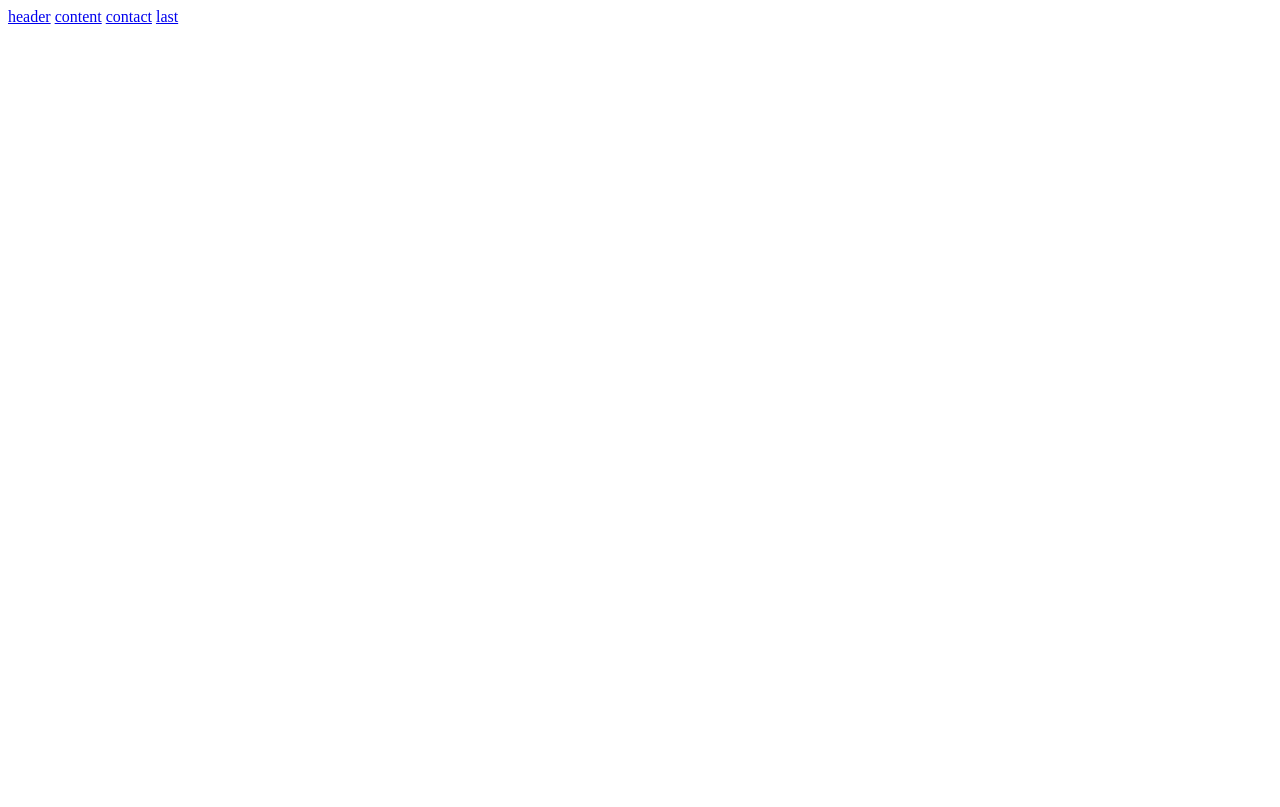
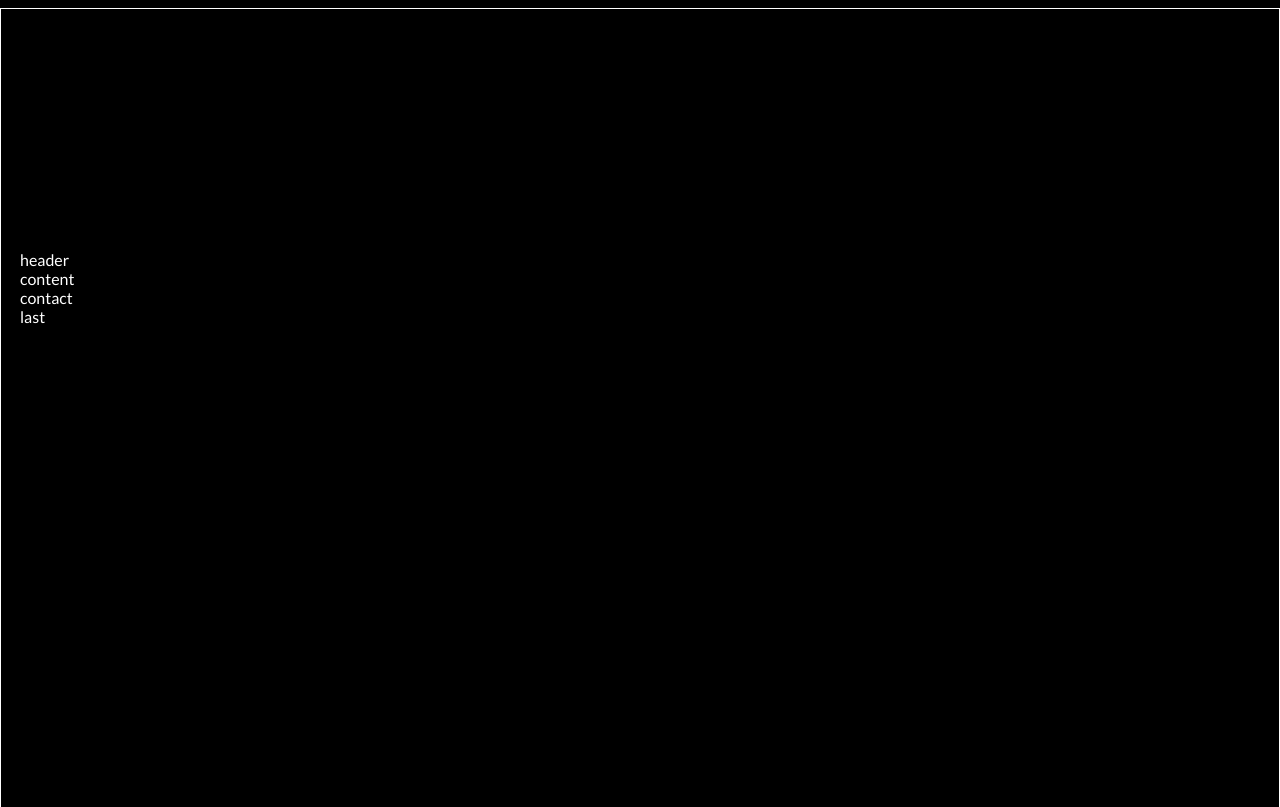
Before and after one commit to bavilari93/side-menu, a plain HTML site: page index.html in a window 1280 px wide. Shown: the top 807 px of the page. Drawn offline with nearby package versions, Linux system fonts and the light colour scheme.

Commit message:
hight light

```diff
--- a/index.html
+++ b/index.html
@@ -1,22 +1,26 @@
 <!DOCTYPE html>
 <html lang="en">
 <head>
-	<meta charset="UTF-8">
+	<meta name="viewport" content="width=device-width,initial-scale=1.0">
 	<title>side menu</title>
+	<link href="https://fonts.googleapis.com/css?family=Lato" rel="stylesheet">
+	<link rel="stylesheet" href="style.css">
+	<script src="https://code.jquery.com/jquery-3.2.1.min.js" integrity="sha256-hwg4gsxgFZhOsEEamdOYGBf13FyQuiTwlAQgxVSNgt4=" crossorigin="anonymous"></script>
+	<script src="main.js"type="text/javascript"></script>
 </head>
 <body>
 	<div class="container">
-		<div class="nav">
+		<nav id="nav">
 			<a href="#header">header</a>
 			<a href="#content">content</a>
 			<a href="#contact">contact</a>
 			<a href="#last">last</a>
-		</div>
-		<div id="header" class="cool"></div>
-		<div id="content" class="cool"></div>
-		<div id="contact" class="cool"></div>
-		<div id="last" class="cool"></div>
-	</div>
+		</nav>
+		<section id="header" class="cool"></section>
+		<section id="content" class="cool"></section>
+		<section id="contact" class="cool"></section>
+		<section id="last" class="cool"></section>
+	</section>
 
 </body>
 </html>
--- /dev/null
+++ b/main.js
@@ -0,0 +1,16 @@
+$(()=>{
+const url = window.location.href;
+const  activePage = url;
+const alinks = $("#nav > a");
+console.log(alinks);
+
+alinks.each((e)=>{
+	console.log($(e));
+	const linkPage = $(this).href;
+	console.log(linkPage);
+	if(activePage === linkPage){
+		$(this).style.color= "pink";
+	}
+})
+
+})
--- a/style.scss
+++ b/style.scss
@@ -0,0 +1,43 @@
+html {
+    box-sizing: border-box;
+}
+
+*,
+*:before,
+*:after {
+    box-sizing: inherit;
+}
+
+body {
+    font-family: 'Lato', sans-serif;
+    background: #000;
+}
+
+a {
+    text-decoration: none;
+    cursor: pointer;
+    color: white;
+}
+
+.cool {
+    height: 100vh;
+    width: 100vw;
+    border: solid .1rem white;
+}
+
+.container {
+    display: flex;
+    justify-content: center;
+    align-items: center;
+    flex-direction: column;
+}
+
+#nav {
+	height: 100vh;
+    display: flex;
+    position: fixed;
+    z-index: 1;
+    top: 250px;
+    left: 20px;
+    flex-direction: column;
+}
```
Also changed, not shown: style.css, 1 other file.
